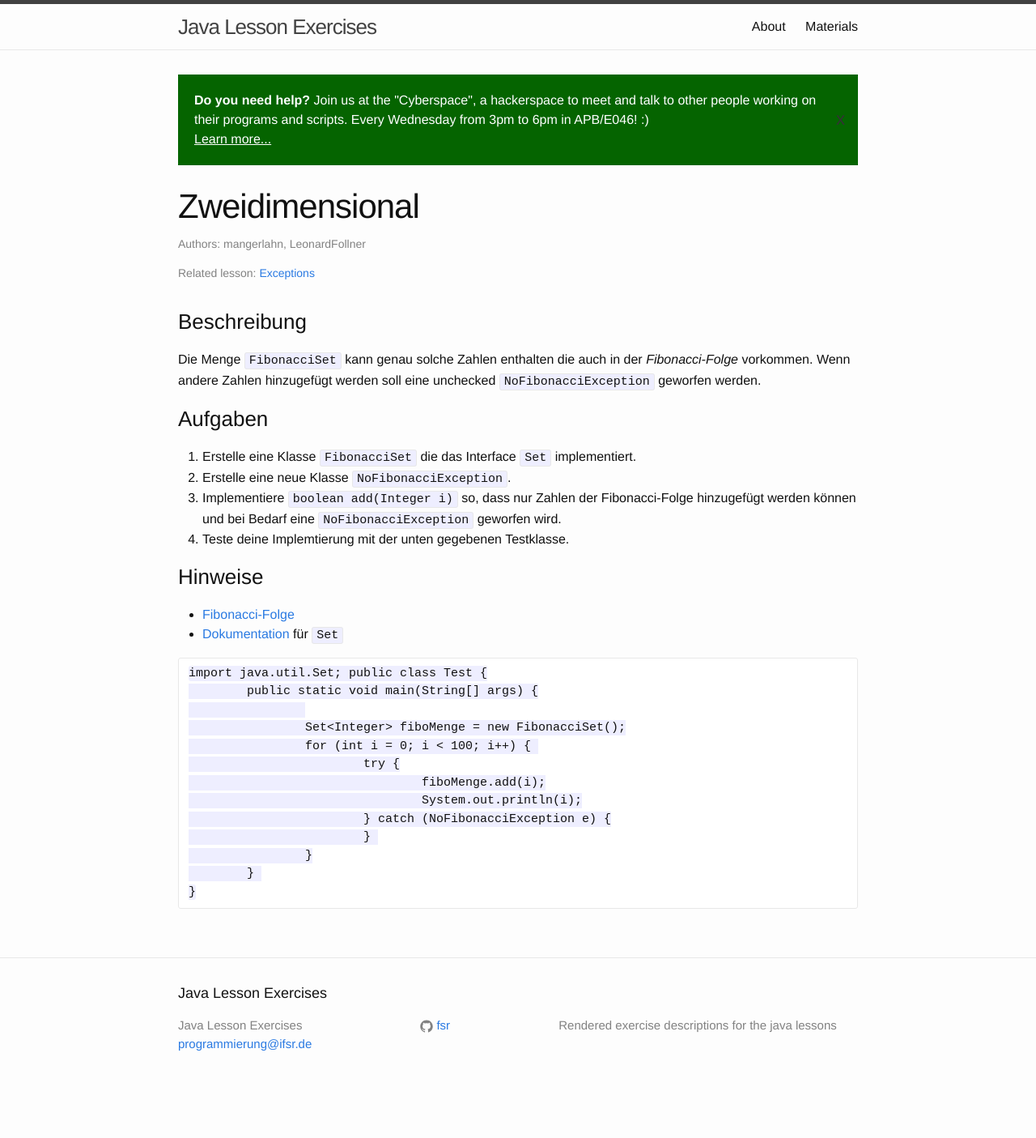
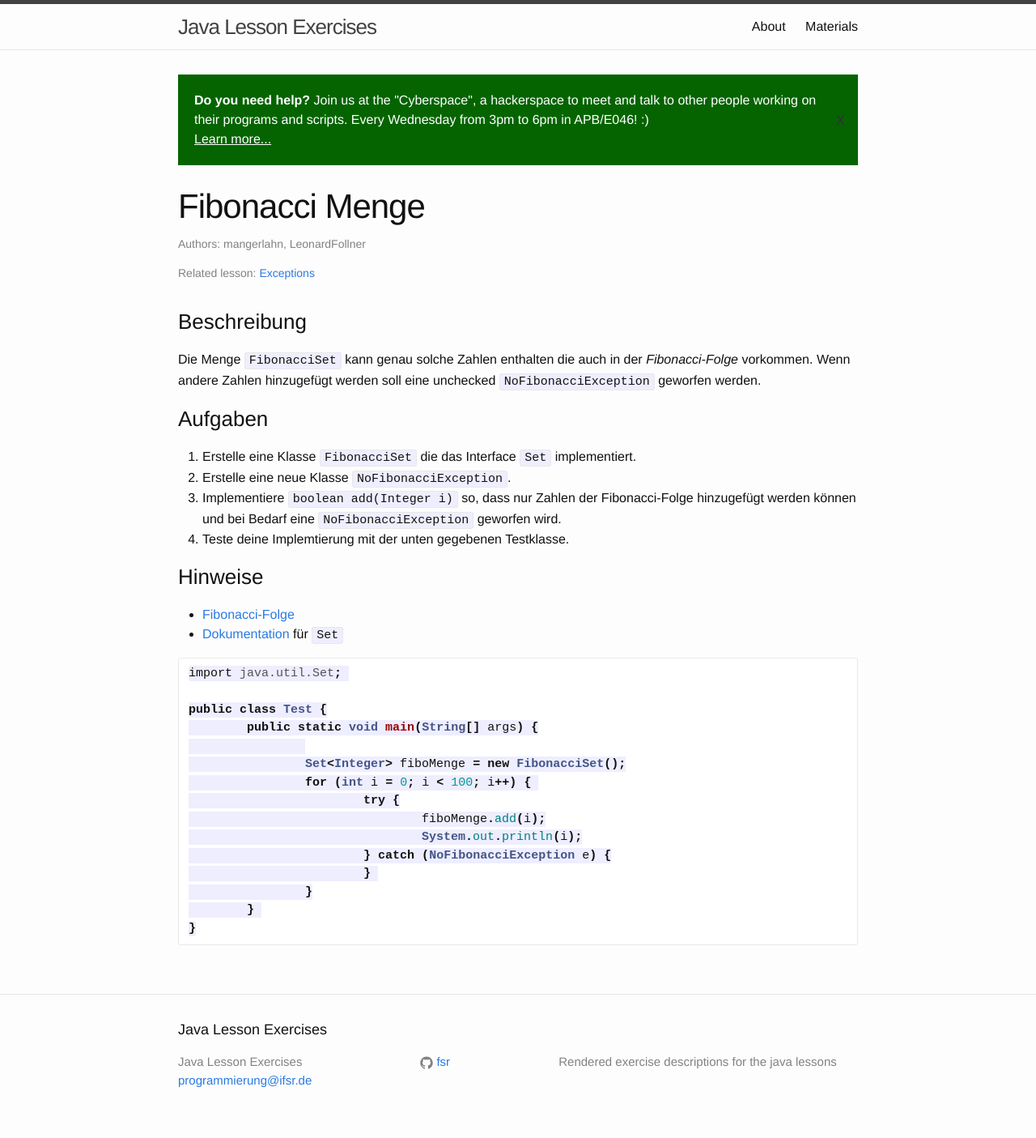
Before and after one commit to fsr/java-lessons, a Jekyll site: the page built from _exercises/10_fibonacci.md, in a window 1280 px wide. Shown: the whole page at 81% size. Built offline with Jekyll 4.4.1, drawn with Linux system fonts in a browser that asks for light colours; before the commit the page ends 1360 px from its top, so only the background shows below that.

Commit message:
Fix code formatting on exception task

````diff
--- a/_exercises/10_fibonacci.md
+++ b/_exercises/10_fibonacci.md
@@ -1,5 +1,5 @@
 ---
-title: Zweidimensional
+title: Fibonacci Menge
 number: 10
 lesson: 6
 status: reviewed
@@ -22,8 +22,10 @@ Die Menge `FibonacciSet` kann genau solche Zahlen enthalten die auch in der *Fib
  - [Fibonacci-Folge](https://de.wikipedia.org/wiki/Fibonacci-Folge)
  - [Dokumentation](https://docs.oracle.com/javase/7/docs/api/index.html?java/util/Set.html) für `Set`
 
-```
-import java.util.Set; public class Test {
+```java
+import java.util.Set;
+
+public class Test {
 	public static void main(String[] args) {
 
 		Set<Integer> fiboMenge = new FibonacciSet();
````
Also changed, not shown: 1 other file.
